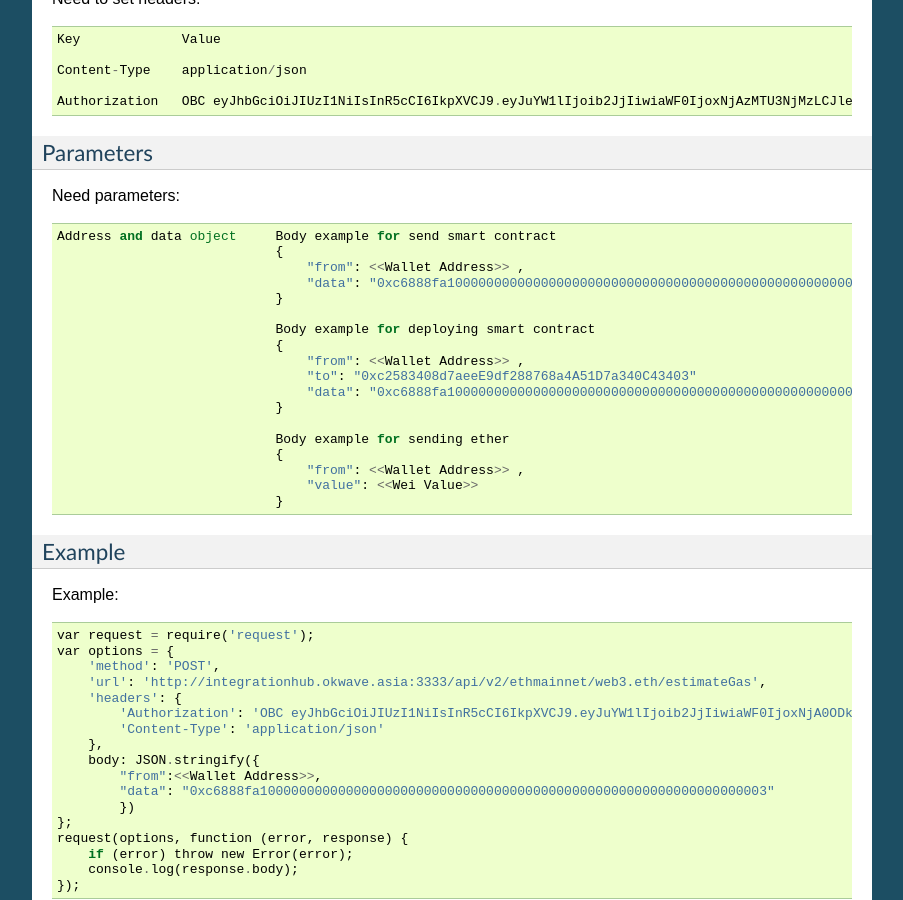
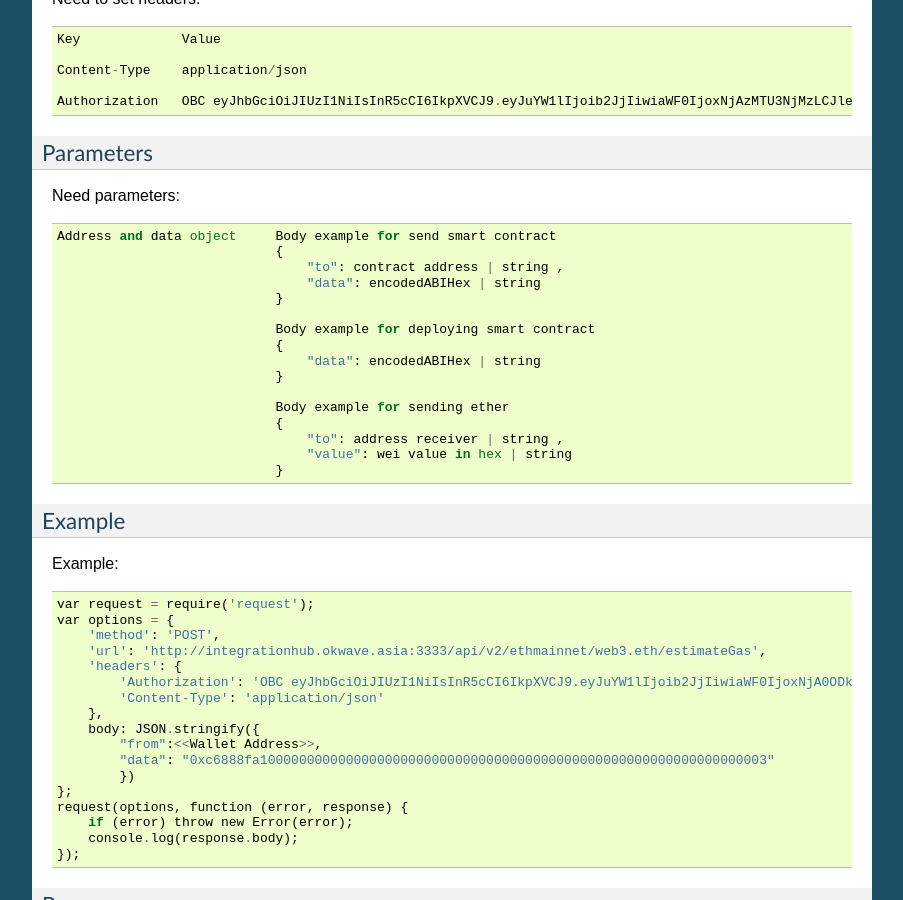
Before and after one commit to bcnodeobc/integrationhub, a Sphinx documentation site: the page built from docs/ethereum.rst, in a window 1280 px wide and 900 px high, scrolled down 42972 px. Shown: the whole window, without its empty margins (198-1101 px from the left). Built offline with Sphinx 7.4.7, drawn with Linux system fonts in a browser that asks for light colours.

Commit message:
Update ethereum.rst

```diff
--- a/docs/ethereum.rst
+++ b/docs/ethereum.rst
@@ -2374,21 +2374,19 @@ Need parameters::
 
     Address and data object     Body example for send smart contract
                                 {
-                                    "from": <<Wallet Address>> ,
-                                    "data": "0xc6888fa10000000000000000000000000000000000000000000000000000000000000003" //data hex object
+                                    "to": contract address | string ,
+                                    "data": encodedABIHex | string
                                 }
 
                                 Body example for deploying smart contract
                                 {
-                                    "from": <<Wallet Address>> ,
-                                    "to": "0xc2583408d7aeeE9df288768a4A51D7a340C43403"
-                                    "data": "0xc6888fa10000000000000000000000000000000000000000000000000000000000000003" //data hex object
+                                    "data": encodedABIHex | string
                                 }
 
                                 Body example for sending ether
                                 {
-                                    "from": <<Wallet Address>> ,
-                                    "value": <<Wei Value>>
+                                    "to": address receiver | string ,
+                                    "value": wei value in hex | string
                                 }
 
 Example
```
